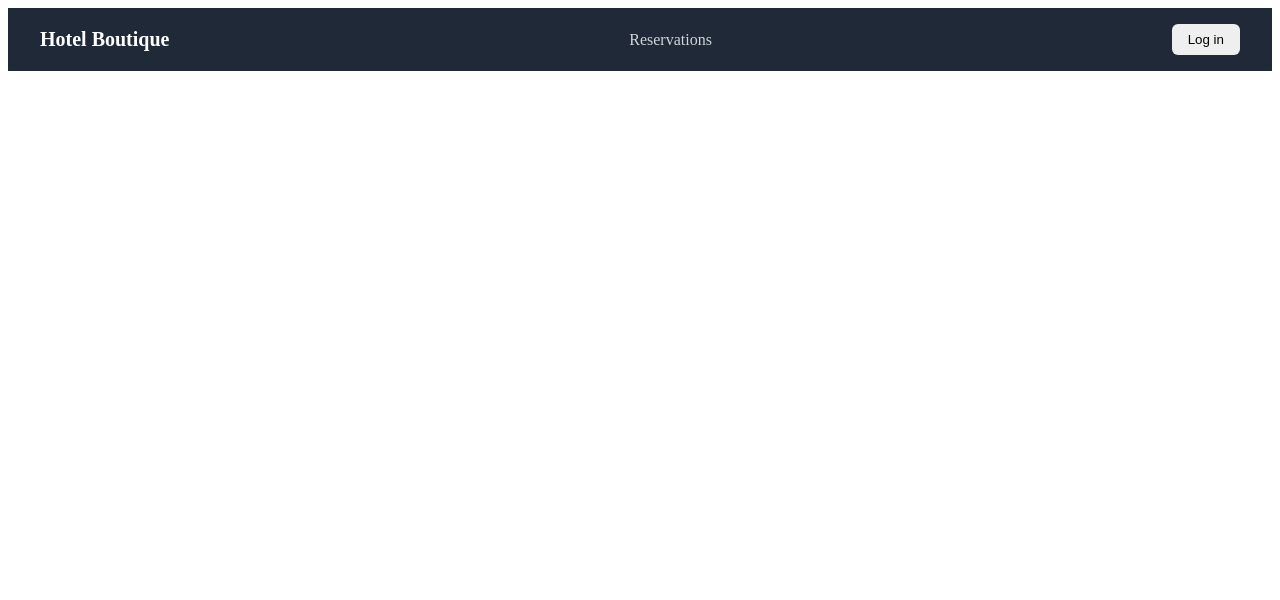
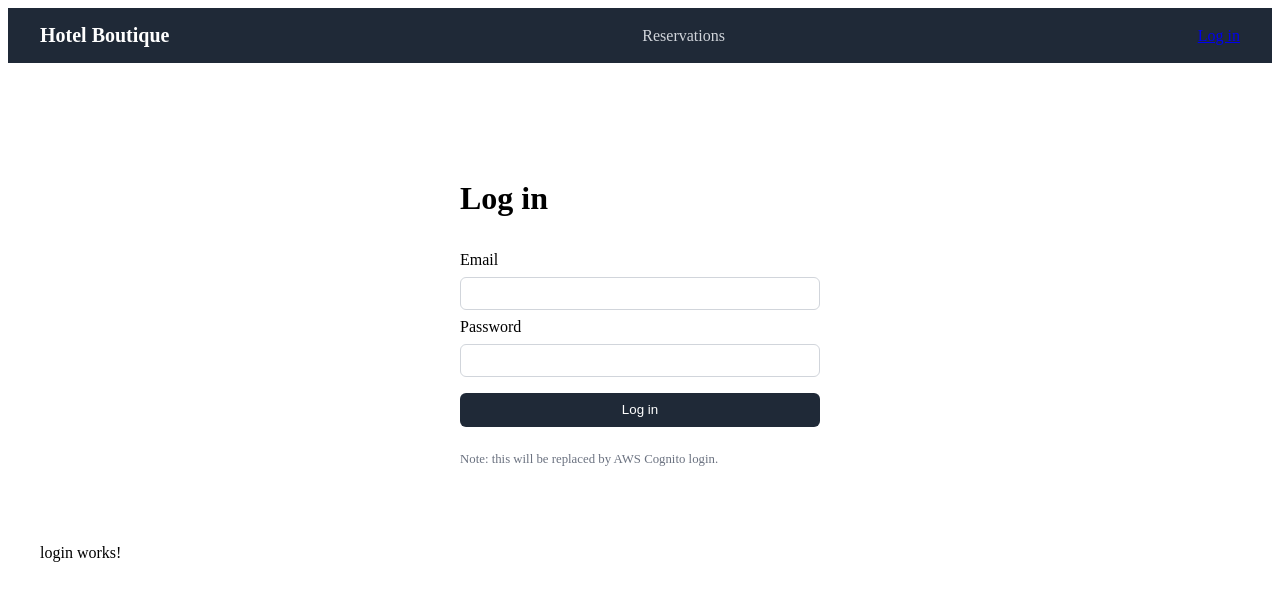
Before and after one commit to JOAKOO123/web-hotel-boutique, an Angular app: page /login in a window 1280 px wide. Before the commit this address led to /. Shown: the top 600 px of the page. Built offline with nearby package versions, Linux system fonts and the light colour scheme.

Commit message:
feat: add mock authentication flow with guard and interceptor

```diff
--- a/src/app/app.config.ts
+++ b/src/app/app.config.ts
@@ -1,8 +1,14 @@
 import { ApplicationConfig, provideBrowserGlobalErrorListeners } from '@angular/core';
+import { provideHttpClient, withInterceptors } from '@angular/common/http';
 import { provideRouter } from '@angular/router';
 
 import { routes } from './app.routes';
+import { authInterceptor } from './core/auth/auth-interceptor';
 
 export const appConfig: ApplicationConfig = {
-  providers: [provideBrowserGlobalErrorListeners(), provideRouter(routes)],
+  providers: [
+    provideBrowserGlobalErrorListeners(),
+    provideRouter(routes),
+    provideHttpClient(withInterceptors([authInterceptor]))
+  ],
 };
--- a/src/app/app.routes.ts
+++ b/src/app/app.routes.ts
@@ -1,8 +1,15 @@
 import { Routes } from '@angular/router';
+import { authGuard } from './core/auth/auth-guard';
 
 export const routes: Routes = [
 	{
+		path: 'login',
+		loadComponent: () =>
+			import('./features/auth/login/login').then(m => m.Login)
+	},
+	{
 		path: 'reservations',
+		canActivate: [authGuard],
 		loadComponent: () =>
 			import('./features/reservations/reservations-list/reservations-list')
 				.then(m => m.ReservationsList)
--- /dev/null
+++ b/src/app/core/auth/auth-guard.ts
@@ -0,0 +1,15 @@
+import { inject } from '@angular/core';
+import { CanActivateFn, Router } from '@angular/router';
+import { Auth } from './auth';
+
+export const authGuard: CanActivateFn = () => {
+  const auth = inject(Auth);
+  const router = inject(Router);
+
+  if (auth.isAuthenticated()) {
+    return true;
+  }
+
+  router.navigate(['/login']);
+  return false;
+};
--- /dev/null
+++ b/src/app/core/auth/auth-interceptor.ts
@@ -0,0 +1,17 @@
+import { HttpInterceptorFn } from '@angular/common/http';
+import { inject } from '@angular/core';
+import { Auth } from './auth';
+
+export const authInterceptor: HttpInterceptorFn = (req, next) => {
+  const auth = inject(Auth);
+  const token = auth.getToken();
+
+  if (token) {
+    const cloned = req.clone({
+      setHeaders: { Authorization: `Bearer ${token}` }
+    });
+    return next(cloned);
+  }
+
+  return next(req);
+};
--- /dev/null
+++ b/src/app/core/auth/auth.ts
@@ -0,0 +1,27 @@
+import { Injectable, signal } from '@angular/core';
+
+@Injectable({ providedIn: 'root' })
+export class Auth {
+  // TODO: replace with real Cognito integration on deployment
+  private loggedIn = signal<boolean>(false);
+  private mockToken = 'mock-jwt-token';
+
+  isAuthenticated() {
+    return this.loggedIn();
+  }
+
+  login(email: string, password: string): void {
+    // TODO: replace with Cognito Hosted UI redirect / SDK call
+    console.log('Mock login with', email, password);
+    this.loggedIn.set(true);
+  }
+
+  logout(): void {
+    // TODO: replace with Cognito sign-out
+    this.loggedIn.set(false);
+  }
+
+  getToken(): string | null {
+    return this.loggedIn() ? this.mockToken : null;
+  }
+}
--- /dev/null
+++ b/src/app/features/auth/login/login.html
@@ -0,0 +1,15 @@
+<div class="login-container">
+  <h1>Log in</h1>
+
+  <form (ngSubmit)="onSubmit()">
+    <label for="email">Email</label>
+    <input id="email" type="email" name="email" [(ngModel)]="email" required />
+
+    <label for="password">Password</label>
+    <input id="password" type="password" name="password" [(ngModel)]="password" required />
+
+    <button type="submit">Log in</button>
+  </form>
+
+  <p class="note">Note: this will be replaced by AWS Cognito login.</p>
+</div><p>login works!</p>
--- /dev/null
+++ b/src/app/features/auth/login/login.scss
@@ -0,0 +1,34 @@
+.login-container {
+  max-width: 360px;
+  margin: 4rem auto;
+  display: flex;
+  flex-direction: column;
+  gap: 0.75rem;
+
+  form {
+    display: flex;
+    flex-direction: column;
+    gap: 0.5rem;
+  }
+
+  input {
+    padding: 0.5rem;
+    border: 1px solid #d1d5db;
+    border-radius: 6px;
+  }
+
+  button {
+    margin-top: 0.5rem;
+    padding: 0.6rem;
+    border: none;
+    border-radius: 6px;
+    background-color: #1f2937;
+    color: #fff;
+    cursor: pointer;
+  }
+
+  .note {
+    font-size: 0.8rem;
+    color: #6b7280;
+  }
+}
--- /dev/null
+++ b/src/app/features/auth/login/login.ts
@@ -0,0 +1,23 @@
+import { Component } from '@angular/core';
+import { FormsModule } from '@angular/forms';
+import { Router } from '@angular/router';
+import { Auth } from '../../../core/auth/auth';
+
+@Component({
+  selector: 'app-login',
+  standalone: true,
+  imports: [FormsModule],
+  templateUrl: './login.html',
+  styleUrl: './login.scss'
+})
+export class Login {
+  email = '';
+  password = '';
+
+  constructor(private auth: Auth, private router: Router) {}
+
+  onSubmit(): void {
+    this.auth.login(this.email, this.password);
+    this.router.navigate(['/reservations']);
+  }
+}
--- a/src/app/layout/header/header.html
+++ b/src/app/layout/header/header.html
@@ -6,10 +6,10 @@
 	</nav>
 
 	<div class="auth-actions">
-		@if (isLoggedIn) {
-			<button class="btn-logout">Log out</button>
+		@if (auth.isAuthenticated()) {
+			<button class="btn-logout" (click)="onLogout()">Log out</button>
 		} @else {
-			<button class="btn-login">Log in</button>
+			<a routerLink="/login" class="btn-login">Log in</a>
 		}
 	</div>
 </header>
--- a/src/app/layout/header/header.ts
+++ b/src/app/layout/header/header.ts
@@ -1,5 +1,6 @@
 import { Component } from '@angular/core';
-import { RouterLink, RouterLinkActive } from '@angular/router';
+import { RouterLink, RouterLinkActive, Router } from '@angular/router';
+import { Auth } from '../../core/auth/auth';
 
 @Component({
   selector: 'app-header',
@@ -8,5 +9,10 @@ import { RouterLink, RouterLinkActive } from '@angular/router';
   styleUrl: './header.scss'
 })
 export class Header {
-  isLoggedIn = false; // will be replaced by AuthService in feature/auth-login
+  constructor(public auth: Auth, private router: Router) {}
+
+  onLogout(): void {
+    this.auth.logout();
+    this.router.navigate(['/login']);
+  }
 }
```
Also changed, not shown: 1 other file (tests, documents, lock files or other folders).
